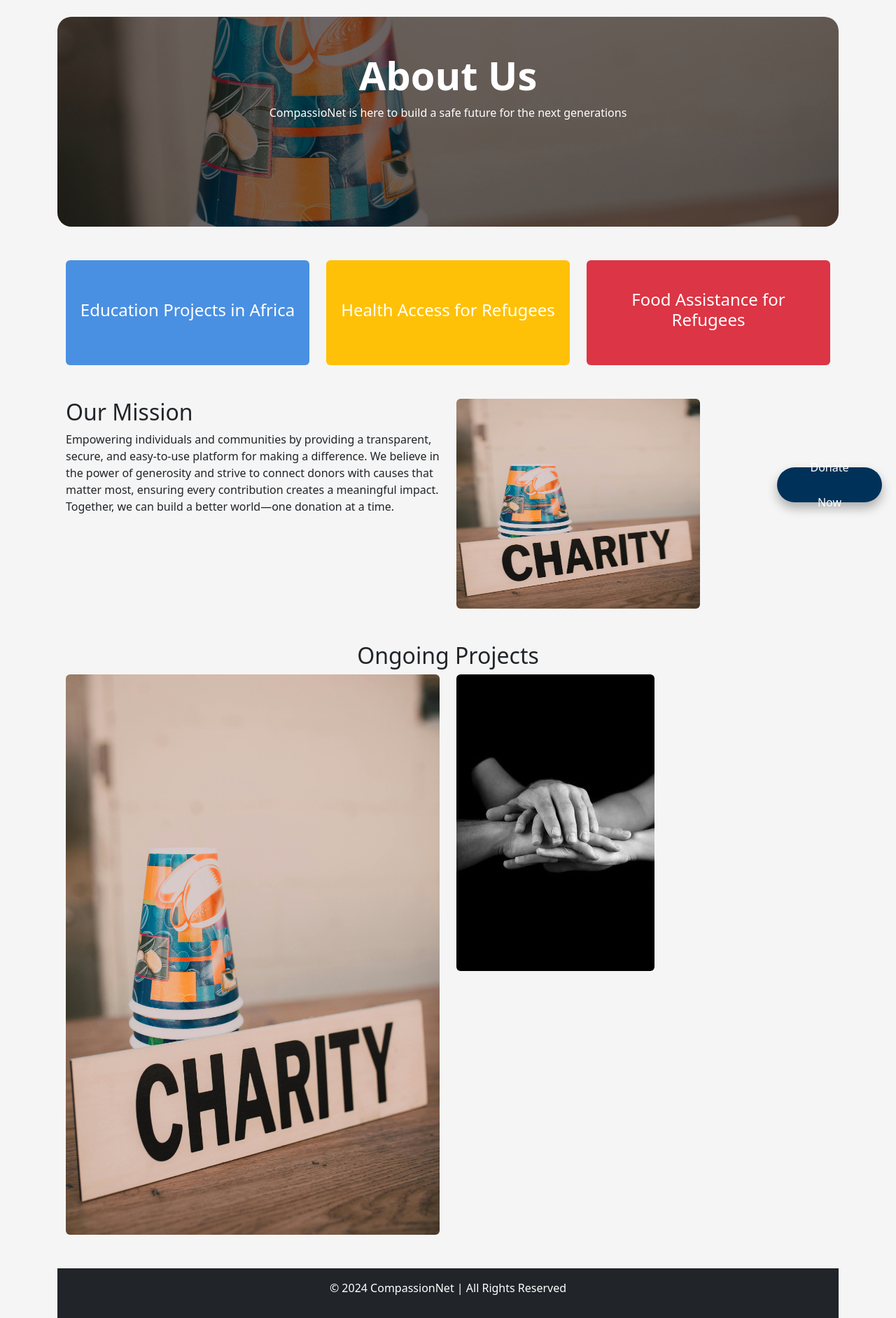
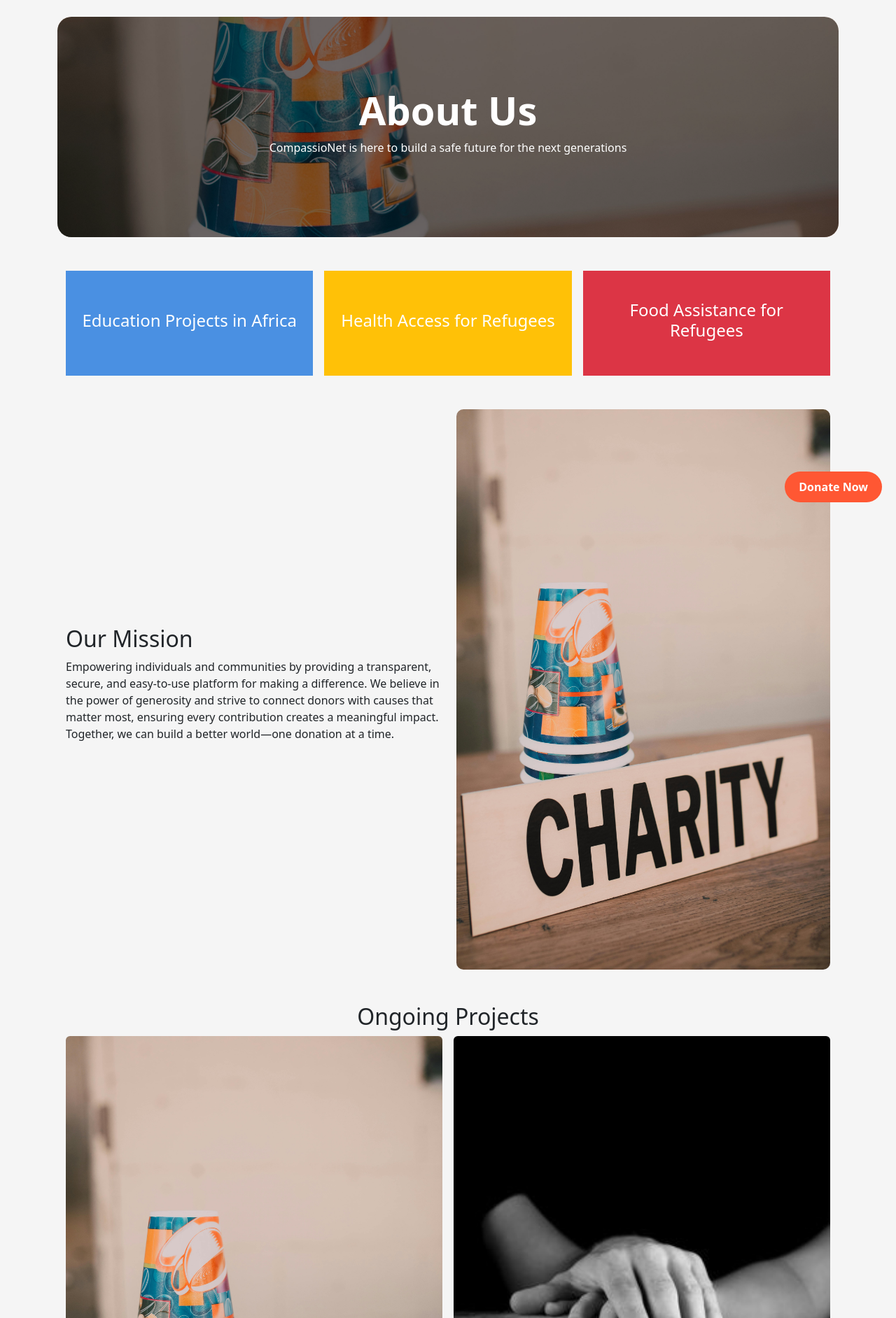
Before and after one commit to Namukuru/Donations, a Django app: template website/templates/about.html in a window 1280 px wide. Shown: the part 62-1946 px from the top of the page at 70% size. Run offline with Django 3.2, Linux system fonts and the light colour scheme; the template is opened without the code that fills it, so the values that code supplies are empty.

Commit message:
Updates and optimisation

```diff
--- a/static/css/about.css
+++ b/static/css/about.css
@@ -1,67 +1,85 @@
-/* Custom styles for the floating button */
-.float {
-
-  background-color: #003259ff;
-  text-align: center;
-  text-decoration: none;
-  border-radius: 8px;
-  width: 150px; /* Increased width to hold all the words */
-  height: 50px;
-  line-height: 50px;
-  display: flex;
-  align-items: center;
-  justify-content: center;
-  z-index: 1050; /* Ensure it stays on top of other elements */
-  position: fixed;
-  bottom: 20px;
-  right: 20px;
-  color: white;
-  padding: 15px 30px;
-  font-size: 1rem;
-  border-radius: 30px;
-  box-shadow: 0px 8px 15px rgba(0, 0, 0, 0.3);
-  transition: all 0.3s ease;
-}
-
-.float:hover {
-  background-color: #e04d13; /* Darker red color */
-  color: #fff;
-}
-
-@keyframes bounce {
-  0%, 20%, 50%, 80%, 100% { transform: translateY(0); }
-  40% { transform: translateY(-10px); }
-  60% { transform: translateY(-5px); }
-}
-
-.float:hover {
-  animation: bounce 1s;
-}
-
+/* Hero Section */
 .hero-section {
-  background-image: url('../images/charity.jpg');
+  background-image: url("../images/charity.jpg");
   background-size: cover;
   background-position: center;
   border-radius: 20px;
   overflow: hidden;
   position: relative;
-  padding: 50px;
   text-align: center;
-  height: 300px;
+  color: white;
+  padding: 100px 20px;
 }
 
-.overlay {
-  border-radius: 20px;
+.hero-section .overlay {
   position: absolute;
   top: 0;
   left: 0;
   width: 100%;
   height: 100%;
-  background: rgba(0, 0, 0, 0.5); /* Adjust overlay opacity */
+  background: rgba(0, 0, 0, 0.5);
+  border-radius: 20px;
 }
 
 .hero-content {
   position: relative;
+  z-index: 2;
+}
+
+/* Project Cards */
+.project-card {
+  padding: 20px;
+  text-align: center;
+  font-weight: bold;
+}
+
+/* About & Vision Section */
+.about-image {
+  max-width: 100%;
+  height: auto;
+  border-radius: 10px;
+}
+
+/* FAQ Section */
+.accordion-button {
+  font-weight: bold;
+}
+
+.accordion-button:not(.collapsed) {
+  background-color: #007bff;
   color: white;
-  z-index: 1;
 }
+
+/* Floating Donate Button */
+.float {
+  position: fixed;
+  bottom: 20px;
+  right: 20px;
+  background-color: #ff5733;
+  color: white;
+  padding: 10px 20px;
+  border-radius: 30px;
+  text-decoration: none;
+  font-weight: bold;
+  transition: 0.3s;
+}
+
+.float:hover {
+  background-color: #c13b20;
+}
+
+/* Responsive Design */
+@media (max-width: 768px) {
+  .hero-section {
+    padding: 50px 20px;
+  }
+
+  .project-card {
+    margin-bottom: 10px;
+  }
+
+  .float {
+    font-size: 14px;
+    padding: 8px 16px;
+  }
+}
--- a/website/templates/about.html
+++ b/website/templates/about.html
@@ -1,8 +1,9 @@
-{% extends 'base.html' %} {% block content %} {% load static %}
-<link rel="stylesheet" href="{% static 'css/about.css' %}?v=1.0" />
+{% extends 'base.html' %}
+{% block content %}
+{% load static %}
+<link rel="stylesheet" href="{% static 'css/about.css' %}?v=1.2" />
 
 <!-- Hero Section -->
-
 <div class="hero-section">
   <div class="overlay"></div>
   <div class="hero-content">
@@ -11,22 +12,21 @@
   </div>
 </div>
 
-
 <!-- Project Sections -->
 <div class="container my-5">
-  <div class="row">
+  <div class="row g-3">
     <div class="col-md-4">
-      <div class="project-card bg-custom-blue rounded text-white">
+      <div class="project-card bg-custom-blue text-white">
         <h4>Education Projects in Africa</h4>
       </div>
     </div>
     <div class="col-md-4">
-      <div class="project-card bg-warning rounded text-white">
+      <div class="project-card bg-warning text-white">
         <h4>Health Access for Refugees</h4>
       </div>
     </div>
     <div class="col-md-4">
-      <div class="project-card bg-danger rounded text-white">
+      <div class="project-card bg-danger text-white">
         <h4>Food Assistance for Refugees</h4>
       </div>
     </div>
@@ -35,8 +35,8 @@
 
 <!-- About & Vision -->
 <div class="container my-5">
-  <div class="row">
-    <div class="col-md-6">
+  <div class="row align-items-center">
+    <div class="col-lg-6">
       <h2>Our Mission</h2>
       <p>
         Empowering individuals and communities by providing a transparent,
@@ -46,12 +46,8 @@
         Together, we can build a better world—one donation at a time.
       </p>
     </div>
-    <div class="col-md-4">
-      <img
-        src="{% static 'images/charity.jpg' %}"
-        class="img-fluid rounded"
-        style="width: 350px; height: 300px"
-      />
+    <div class="col-lg-6 text-center">
+      <img src="{% static 'images/charity.jpg' %}" class="about-image" />
     </div>
   </div>
 </div>
@@ -59,12 +55,57 @@
 <!-- Ongoing Projects -->
 <div class="container my-5">
   <h2 class="text-center">Ongoing Projects</h2>
-  <div class="row">
+  <div class="row g-3">
     <div class="col-md-6">
-      <img src="{% static 'images/charity.jpg' %}" class="img-fluid rounded" />
+      <img src="{% static 'images/charity.jpg' %}" class="img-fluid rounded w-100" />
     </div>
     <div class="col-md-6">
-      <img src="{% static 'images/Hands.jpeg' %}" class="img-fluid rounded" />
+      <img src="{% static 'images/Hands.jpeg' %}" class="img-fluid rounded w-100" />
+    </div>
+  </div>
+</div>
+
+<!-- FAQ Section -->
+<div class="container my-5">
+  <h2 class="text-center">Frequently Asked Questions</h2>
+  <div class="accordion" id="faqAccordion">
+    <div class="accordion-item">
+      <h2 class="accordion-header">
+        <button class="accordion-button" type="button" data-bs-toggle="collapse" data-bs-target="#faq1">
+          How can I donate?
+        </button>
+      </h2>
+      <div id="faq1" class="accordion-collapse collapse show" data-bs-parent="#faqAccordion">
+        <div class="accordion-body">
+          You can donate by clicking the "Donate Now" button and choosing between monetary and in-kind donations.
+        </div>
+      </div>
+    </div>
+
+    <div class="accordion-item">
+      <h2 class="accordion-header">
+        <button class="accordion-button collapsed" type="button" data-bs-toggle="collapse" data-bs-target="#faq2">
+          Is my donation secure?
+        </button>
+      </h2>
+      <div id="faq2" class="accordion-collapse collapse" data-bs-parent="#faqAccordion">
+        <div class="accordion-body">
+          Yes! We use industry-standard encryption to ensure all transactions are secure.
+        </div>
+      </div>
+    </div>
+
+    <div class="accordion-item">
+      <h2 class="accordion-header">
+        <button class="accordion-button collapsed" type="button" data-bs-toggle="collapse" data-bs-target="#faq3">
+          Can I track my donation?
+        </button>
+      </h2>
+      <div id="faq3" class="accordion-collapse collapse" data-bs-parent="#faqAccordion">
+        <div class="accordion-body">
+          Yes, once your donation is processed, you will receive updates on how your contribution is being used.
+        </div>
+      </div>
     </div>
   </div>
 </div>
@@ -76,7 +117,7 @@
 
 <!-- Footer -->
 <footer class="bg-dark text-white text-center py-3">
-  <p>© 2024 CompassionNet | All Rights Reserved</p>
+  <p>© 2024 CompassioNet | All Rights Reserved</p>
 </footer>
 
 <script src="https://cdn.jsdelivr.net/npm/bootstrap@5.3.0/dist/js/bootstrap.bundle.min.js"></script>
--- a/website/templates/admin.html
+++ b/website/templates/admin.html
@@ -1,5 +1,4 @@
 {% extends "base.html" %}
-
 {% block content %}
 <div class="container mt-4">
     <h2>Admin Dashboard</h2>
```
Also changed, not shown: website/templates/account.html (+19 -31 lines), website/templates/report.html (+6 -28 lines), website/views.py (+45 -38 lines).
